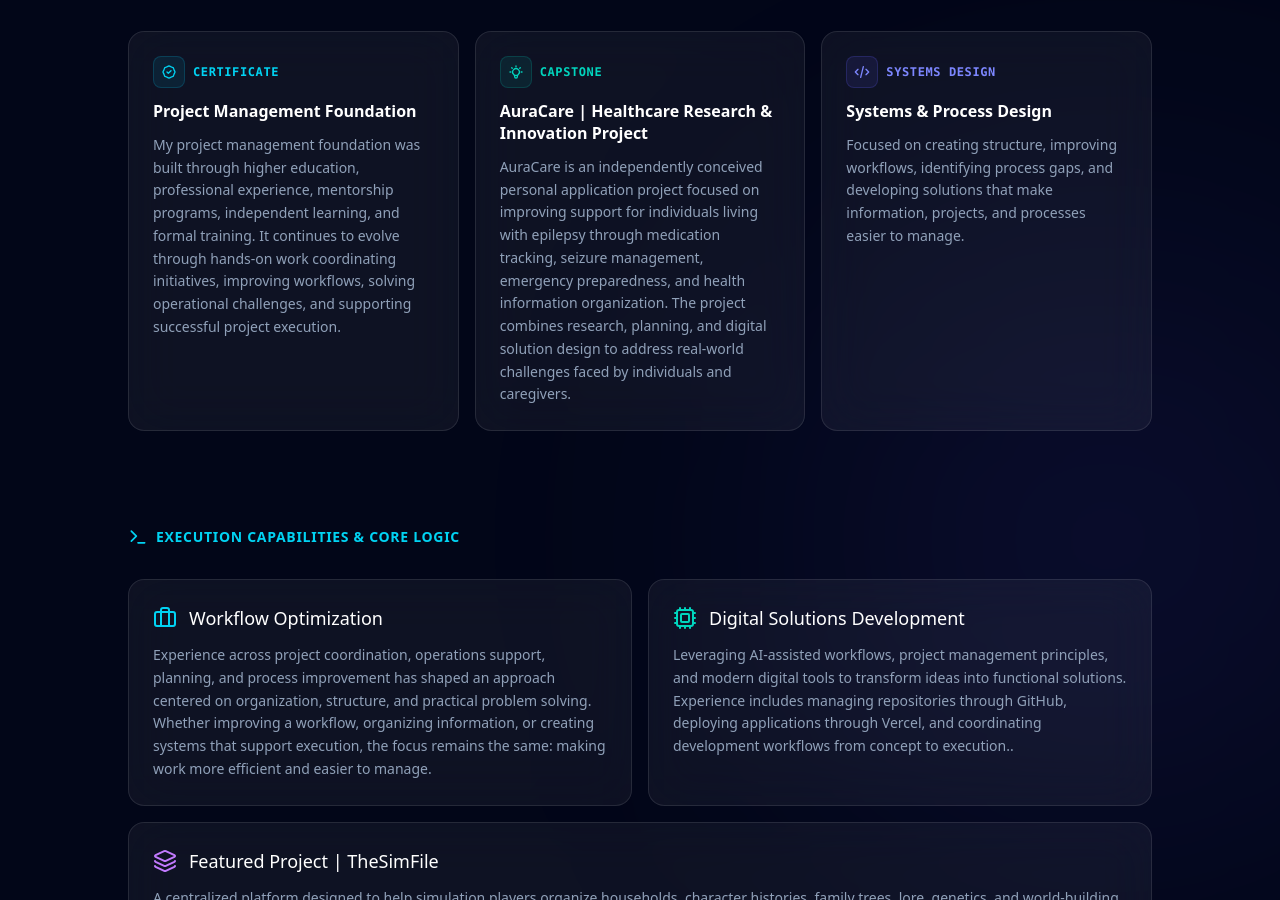
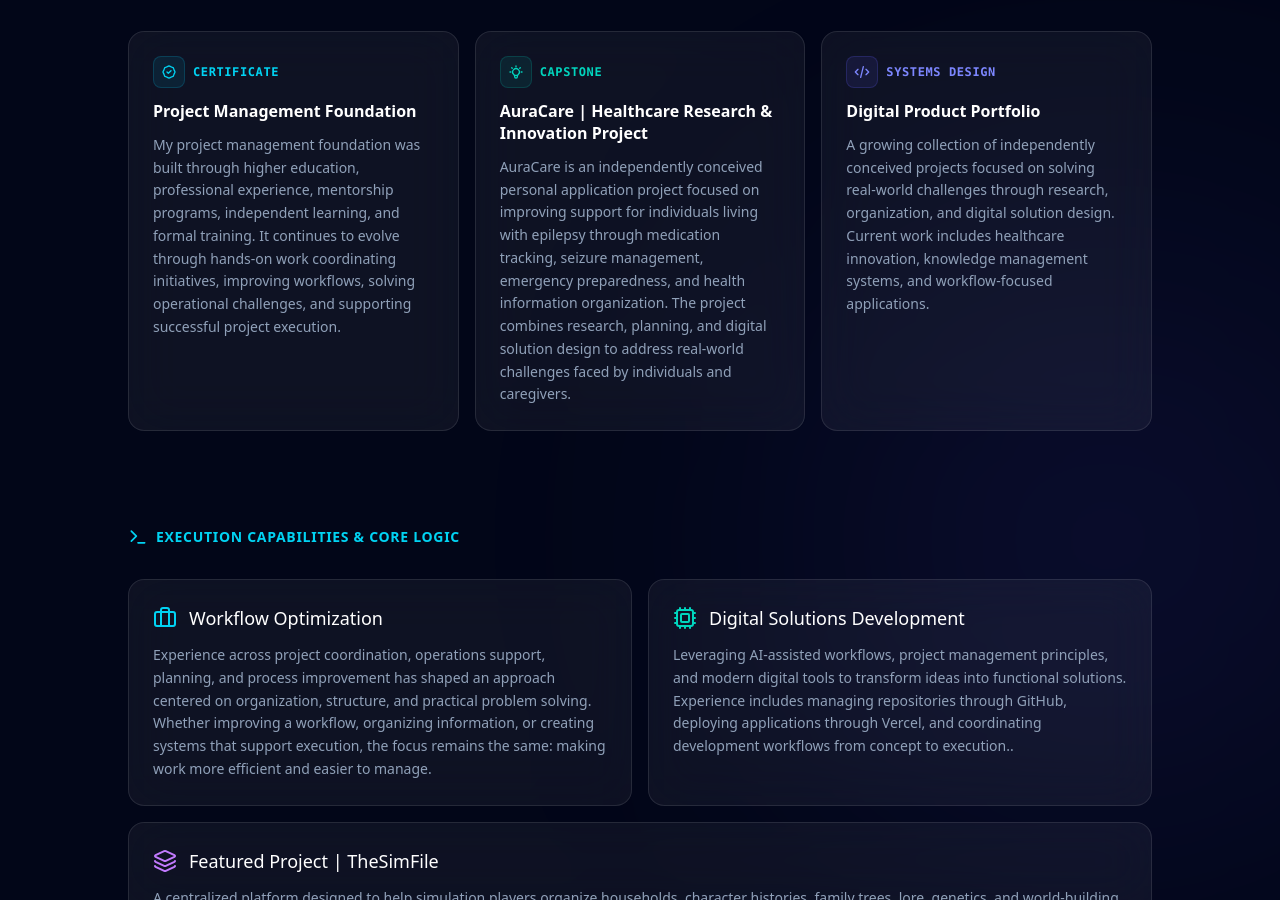
Before and after one commit to tanztylr/Tanza-Portfolio-V1, a Next.js app: page / in a window 1280 px wide. Shown: the part 1097-1997 px from the top of the page. Built offline with nearby package versions, Linux system fonts and the light colour scheme.

Commit message:
Change project title and description in page.js
Updated project description and title to reflect focus on digital solutions.

```diff
--- a/src/app/page.js
+++ b/src/app/page.js
@@ -169,10 +169,10 @@ export default function Home() {
 </span>
             </div>
             <h3 className="text-base font-semibold text-white leading-snug">
-              Systems & Process Design
+              Digital Product Portfolio
             </h3>
             <p className="text-slate-400 text-sm leading-relaxed">
-              Focused on creating structure, improving workflows, identifying process gaps, and developing solutions that make information, projects, and processes easier to manage.
+              A growing collection of independently conceived projects focused on solving real-world challenges through research, organization, and digital solution design. Current work includes healthcare innovation, knowledge management systems, and workflow-focused applications.
             </p>
           </div>
 
```
